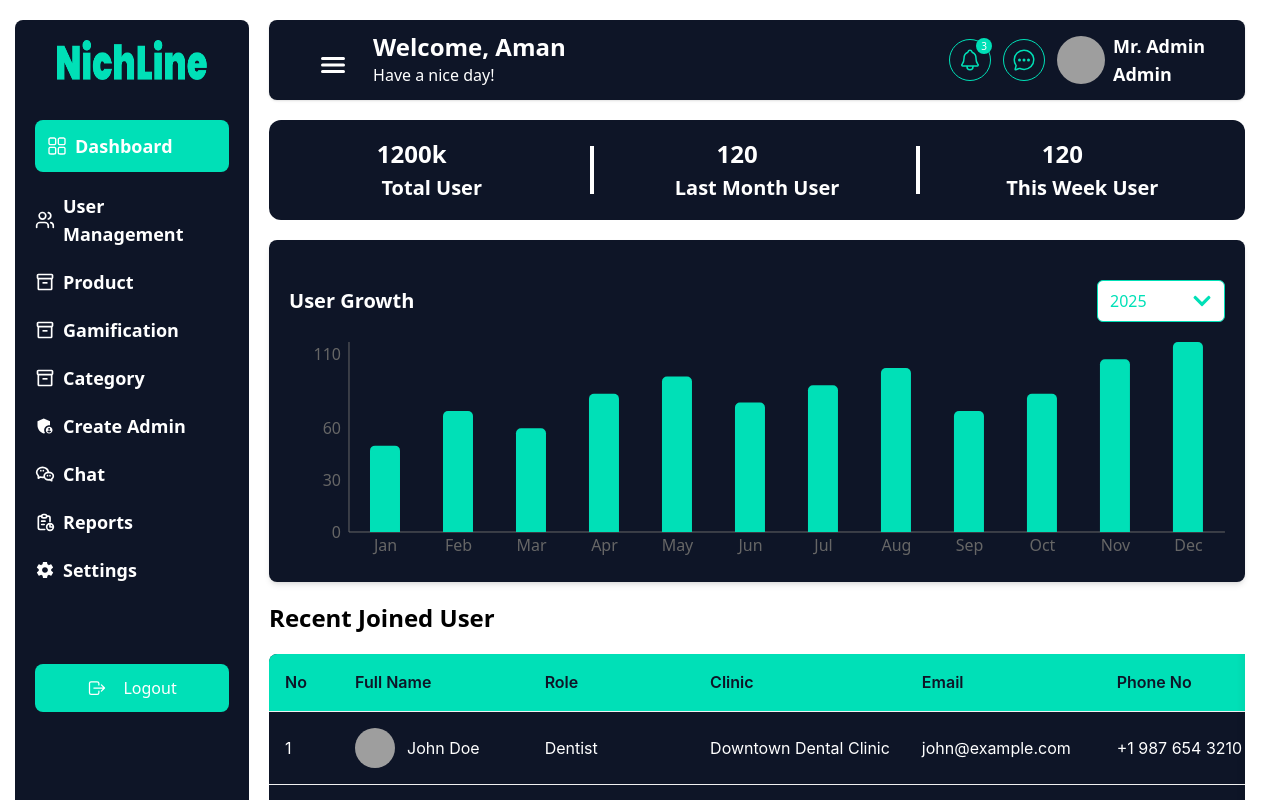
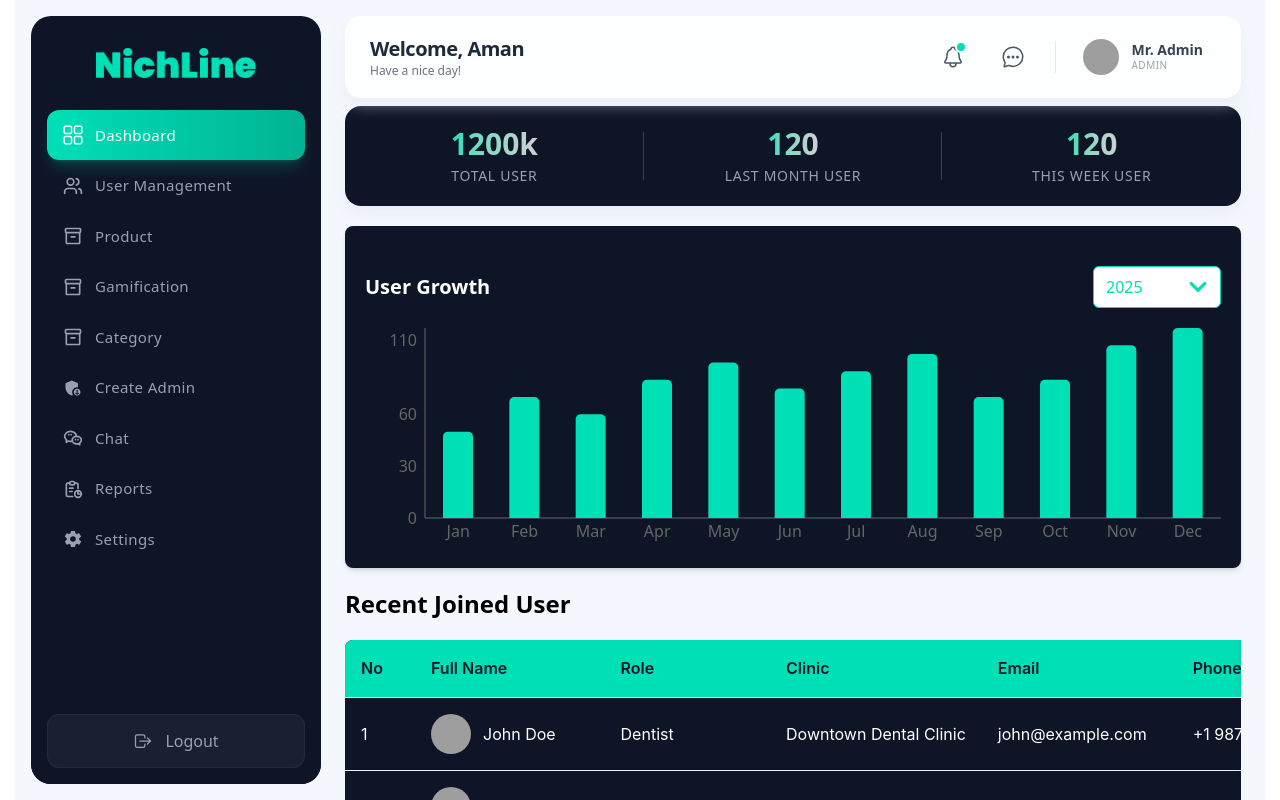
Before and after one commit to TAIJULAMAN/nicheLine-messaging-app-dashboard, a React (Vite) app: page / in a window 1280 px wide. Shown: the top 800 px of the page. Built offline with nearby package versions, Linux system fonts and the light colour scheme; grey boxes are pictures that could not be loaded.

Commit message:
refactor designes

```diff
--- a/src/layout/MainLayout.jsx
+++ b/src/layout/MainLayout.jsx
@@ -7,7 +7,6 @@ const MainLayout = () => {
   const [isSidebarOpen, setIsSidebarOpen] = useState(false);
   const location = useLocation();
 
-  // Ensure: initially closed on mobile, open on desktop (lg: 1024px)
   useEffect(() => {
     if (typeof window === "undefined" || typeof window.matchMedia !== "function") return;
     const mql = window.matchMedia("(min-width: 1024px)");
@@ -25,7 +24,6 @@ const MainLayout = () => {
 
   const toggleSidebar = () => setIsSidebarOpen(!isSidebarOpen);
 
-  // Auto-close sidebar on route change when on mobile
   useEffect(() => {
     if (typeof window === "undefined" || typeof window.matchMedia !== "function") return;
     const isDesktop = window.matchMedia("(min-width: 1024px)").matches;
@@ -35,19 +33,23 @@ const MainLayout = () => {
   }, [location.pathname]);
 
   return (
-    <div className="flex min-h-screen relative overflow-hidden">
-      {/* Mobile Overlay */}
+    <div className="flex h-screen w-full bg-[#f4f7fe] relative overflow-hidden">
       {isSidebarOpen && (
         <div
           onClick={toggleSidebar}
-          className="fixed inset-0 bg-black/30 backdrop-blur-[1px] z-40 lg:hidden"
+          className="fixed inset-0 bg-black/40 backdrop-blur-sm z-40 lg:hidden transition-opacity duration-300"
         />
       )}
+
       <Sidebar isOpen={isSidebarOpen} toggleSidebar={toggleSidebar} />
-      <div className="flex flex-col w-full overflow-hidden my-5">
+
+      {/* Main Content Wrapper */}
+      <div className="flex flex-col flex-1 h-full overflow-hidden relative">
         <MainHeader toggleSidebar={toggleSidebar} />
-        <main className="p-5 bg-white flex-1 overflow-auto">
-          <Outlet />
+        <main className="flex-1 overflow-x-hidden overflow-y-auto bg-[#f4f7fe] p-4 md:p-6 scroll-smooth">
+          <div className="mx-auto min-h-full">
+            <Outlet />
+          </div>
         </main>
       </div>
     </div>
--- a/src/pages/dashboard/DashboardPage.jsx
+++ b/src/pages/dashboard/DashboardPage.jsx
@@ -1,4 +1,4 @@
-import { FaChevronDown, FaUsers, FaVideo } from "react-icons/fa";
+import { FaChevronDown } from "react-icons/fa";
 import { useState } from "react";
 import dayjs from "dayjs";
 import RecentUsers from "../../components/dashboard/RecentUsers";
@@ -22,20 +22,20 @@ function DashboardPage() {
 
   return (
     <div className="flex flex-col">
-      <div className="grid grid-cols-1 md:grid-cols-3 whitespace-nowrap h-[100px] rounded-xl bg-[#0e1527] text-[#fff]">
-        <div className="relative flex flex-col justify-center items-center p-3 gap-1">
-          <p className=" text-2xl font-bold mr-10">1200k</p>
-          <p className="text-xl font-semibold">Total User</p>
-          <div className="hidden md:block absolute right-0 top-1/2 -translate-y-1/2 w-1 h-12 bg-white" />
+      <div className="grid grid-cols-1 md:grid-cols-3 gap-4 md:gap-0 whitespace-nowrap min-h-[100px] md:h-[100px] rounded-2xl bg-[#0e1527] text-[#fff] p-4 md:p-0 shadow-lg shadow-gray-200/50">
+        <div className="relative flex flex-col justify-center items-center p-3 gap-1 border-b border-gray-700 md:border-b-0">
+          <p className="text-3xl font-bold bg-gradient-to-r from-[#00E0B7] to-white/80 bg-clip-text text-transparent">1200k</p>
+          <p className="text-sm font-medium text-gray-400 uppercase tracking-wider">Total User</p>
+          <div className="hidden md:block absolute right-0 top-1/2 -translate-y-1/2 w-[1px] h-12 bg-gray-700" />
         </div>
-        <div className="relative flex flex-col justify-center items-center p-3 gap-1">
-          <p className="text-2xl font-bold mr-10">120</p>
-          <p className="text-xl font-semibold">Last Month User</p>
-          <div className="hidden md:block absolute right-0 top-1/2 -translate-y-1/2 w-1 h-12 bg-white" />
+        <div className="relative flex flex-col justify-center items-center p-3 gap-1 border-b border-gray-700 md:border-b-0">
+          <p className="text-3xl font-bold bg-gradient-to-r from-[#00E0B7] to-white/80 bg-clip-text text-transparent">120</p>
+          <p className="text-sm font-medium text-gray-400 uppercase tracking-wider">Last Month User</p>
+          <div className="hidden md:block absolute right-0 top-1/2 -translate-y-1/2 w-[1px] h-12 bg-gray-700" />
         </div>
         <div className="flex flex-col justify-center items-center p-3 gap-1">
-          <p className="text-2xl font-bold mr-10">120</p>
-          <p className="text-xl font-semibold">This Week User</p>
+          <p className="text-3xl font-bold bg-gradient-to-r from-[#00E0B7] to-white/80 bg-clip-text text-transparent">120</p>
+          <p className="text-sm font-medium text-gray-400 uppercase tracking-wider">This Week User</p>
         </div>
       </div>
 
--- a/src/shared/MainHeader/MainHeader.jsx
+++ b/src/shared/MainHeader/MainHeader.jsx
@@ -7,56 +7,60 @@ const MainHeader = ({ toggleSidebar }) => {
   const navigate = useNavigate();
 
   return (
-    <div className="relative w-full px-5">
-      <header className="bg-[#0e1527] shadow-sm rounded-lg">
-        <div className="flex justify-between items-center px-5 md:px-10 h-[80px]">
-          <div>
+    <div className="sticky top-0 z-30 mx-0 md:top-4 md:mx-6">
+      <header className="bg-white/90 md:bg-white/80 backdrop-blur-md shadow-sm md:shadow-lg md:shadow-gray-200/50 rounded-b-2xl md:rounded-2xl border-b md:border border-white/50 transition-all duration-300">
+        <div className="flex justify-between items-center px-4 md:px-6 h-[70px] md:h-[80px]">
+          <div className="flex items-center gap-4">
             <button
               onClick={toggleSidebar}
               aria-label="Toggle sidebar"
-              className="p-2 rounded hover:opacity-80 focus:outline-none cursor-pointer"
+              className="p-2 rounded-lg hover:bg-gray-100 text-gray-600 transition-colors focus:outline-none cursor-pointer lg:hidden"
             >
-              <IoMenu className="w-8 h-8 text-white" />
+              <IoMenu className="w-6 h-6" />
             </button>
-            <div className="hidden md:inline-block ml-4 text-white">
-              <h1 className="text-white text-2xl font-bold">Welcome, Aman</h1>
-              <p>Have a nice day!</p>
+            <div className="hidden md:block">
+              <h1 className="text-gray-800 text-xl font-bold tracking-tight">Welcome, Aman</h1>
+              <p className="text-gray-500 text-xs font-medium">Have a nice day!</p>
             </div>
           </div>
-          <div className="flex items-center gap-3">
+
+          <div className="flex items-center gap-4">
             {/* Notification */}
             <button
               type="button"
               aria-label="Notifications"
               onClick={() => navigate('/notifications')}
-              className="relative p-2 rounded-full border border-[#00e0b7]"
+              className="relative p-2.5 rounded-full hover:bg-gray-100 transition-colors active:scale-95 duration-200"
             >
-              <IoNotificationsOutline className="w-6 h-6 text-[#00e0b7]" />
-              <span className="absolute -top-0.5 -right-0.5 inline-flex h-4 min-w-4 items-center justify-center rounded-full bg-[#00e0b7] text-white text-[10px] px-1 leading-none">3</span>
+              <IoNotificationsOutline className="w-6 h-6 text-gray-600" />
+              <span className="absolute top-2 right-2.5 h-2 w-2 rounded-full bg-[#00E0B7] ring-2 ring-white"></span>
             </button>
             {/* Chat */}
             <button
               type="button"
               aria-label="Open chat"
               onClick={() => navigate('/chat')}
-              className="p-2 rounded-full border border-[#00e0b7]"
+              className="relative p-2.5 rounded-full hover:bg-gray-100 transition-colors active:scale-95 duration-200"
             >
-              <IoChatbubbleEllipsesOutline className="w-6 h-6 text-[#00e0b7]" />
+              <IoChatbubbleEllipsesOutline className="w-6 h-6 text-gray-600" />
             </button>
+
+            <div className="h-8 w-[1px] bg-gray-200 mx-1 hidden md:block"></div>
+
             <div
               onClick={() => navigate("/profile")}
-              className="flex items-center gap-2 cursor-default"
+              className="flex items-center gap-3 cursor-pointer p-1.5 pr-3 rounded-full hover:bg-gray-50 border border-transparent hover:border-gray-200 transition-all duration-300"
             >
               <img
                 src="https://avatar.iran.liara.run/public/31"
-                className="w-8 md:w-12 h-8 md:h-12 object-cover rounded-full"
+                className="w-9 h-9 object-cover rounded-full ring-2 ring-white shadow-sm"
                 alt="User Avatar"
               />
-              <div className="hidden md:block">
-                <h3 className="text-white text-lg font-semibold">
+              <div className="hidden md:block text-left">
+                <h3 className="text-sm font-bold text-gray-700 leading-tight">
                   Mr. Admin
                 </h3>
-                <p className="text-white text-lg font-semibold">Admin</p>
+                <p className="text-[10px] font-medium text-gray-400 uppercase tracking-wider">Admin</p>
               </div>
             </div>
           </div>
--- a/src/shared/Sidebar/Sidebar.jsx
+++ b/src/shared/Sidebar/Sidebar.jsx
@@ -13,146 +13,65 @@ const Sidebar = ({ isOpen, toggleSidebar }) => {
 
   return (
     <div
-      className={`bg-[#0E1527] text-white h-screen overflow-y-auto my-5 rounded-lg py-5 md:py-0 z-50 transition-all duration-300 transform overflow-hidden
-        w-[80%] sm:w-[70%] md:w-[50%] ${isOpen ? "lg:w-68 xl:w-72" : "lg:w-0"}
-        ${isOpen ? "translate-x-0" : "-translate-x-full"} ${
-        isOpen ? "lg:translate-x-0" : "lg:-translate-x-full"
-      }
-        fixed top-0 left-0
-        lg:static
+      className={`bg-[#0E1527] flex flex-col transition-all duration-300 z-50
+        fixed top-0 bottom-0 left-0 w-[280px] shadow-2xl
+        ${isOpen ? "translate-x-0" : "-translate-x-full"}
+
+        lg:static lg:w-[290px] lg:translate-x-0 lg:h-[calc(100vh-2rem)] lg:my-4 lg:ml-4 lg:rounded-[20px] lg:shadow-none
       `}
     >
+      {/* Scrollable Content Area */}
+      <div className="flex-1 overflow-y-auto overflow-x-hidden scrollbar-none">
         {/* Close Button (Mobile Only) */}
         <button
           onClick={toggleSidebar}
-        className="absolute top-4 right-4 lg:hidden text-white bg-[#00E0B7] focus:outline-none p-2 rounded-full"
+          className="absolute top-4 right-4 lg:hidden text-white bg-[#00E0B7]/20 hover:bg-[#00E0B7]/30 transition-colors p-2 rounded-full backdrop-blur-sm z-50"
         >
-        <IoCloseSharp />
+          <IoCloseSharp className="w-5 h-5 text-[#00E0B7]" />
         </button>
 
         {/* Logo */}
-      <div className="flex justify-center items-center gap-2 px-5 mt-2 md:mt-5">
-        <img src="/logo.png" className="w-[150px] h-[40px]" alt="User Avatar" />
+        <div className="flex justify-center items-center py-8">
+          <img src="/logo.png" className="w-[160px] object-contain transition-transform hover:scale-105 duration-300" alt="Logo" />
         </div>
 
         {/* Sidebar Menu */}
-      <ul className="mt-10 px-5 text-[10px]">
-        <Link to="/">
+        <ul className="px-4 space-y-1 pb-24">
+          {[
+            { path: "/", icon: RxDashboard, label: "Dashboard" },
+            { path: "/user-details", icon: LuUsers, label: "User Management" },
+            { path: "/product", icon: MdOutlineInventory2, label: "Product" },
+            { path: "/gamification", icon: MdOutlineInventory2, label: "Gamification" },
+            { path: "/category", icon: MdOutlineInventory2, label: "Category" },
+            { path: "/create-admin", icon: MdAdminPanelSettings, label: "Create Admin" },
+            { path: "/chat", icon: TbBrandWechat, label: "Chat" },
+            { path: "/reports", icon: TbReport, label: "Reports" },
+            { path: "/settings", icon: IoMdSettings, label: "Settings" },
+          ].map((item) => (
+            <Link to={item.path} key={item.path}>
               <li
-            className={`flex items-center gap-2 cursor-pointer transition-all duration-300 ease-in-out ${
-              isActive("/")
-                ? "bg-[#00E0B7] text-white px-3 py-3 rounded-lg"
-                : ""
+                className={`flex items-center gap-3 px-4 py-3.5 rounded-xl cursor-pointer transition-all duration-300 group relative overflow-hidden ${isActive(item.path)
+                  ? "bg-gradient-to-r from-[#00E0B7] to-[#00b392] text-white shadow-lg shadow-[#00E0B7]/20"
+                  : "text-gray-400 hover:text-white hover:bg-white/5"
                   }`}
               >
-            <RxDashboard className="w-5 h-5" />
-            <p className="text-lg font-semibold">Dashboard</p>
+                <item.icon className={`w-5 h-5 transition-transform duration-300 ${isActive(item.path) ? "scale-110" : "group-hover:scale-110"}`} />
+                <p className="text-[15px] font-medium tracking-wide">{item.label}</p>
+                {isActive(item.path) && (
+                  <div className="absolute inset-0 bg-white/10 opacity-0 group-hover:opacity-100 transition-opacity duration-300" />
+                )}
               </li>
             </Link>
-        <Link to="/user-details">
-          <li
-            className={`flex items-center gap-2 mt-5 cursor-pointer transition-all duration-300 ease-in-out ${
-              isActive("/user-details")
-                ? "bg-[#00E0B7] text-white px-3 py-3 rounded-lg"
-                : ""
-            }`}
-          >
-            <LuUsers className="w-5 h-5" />
-            <p className="text-lg font-semibold">User Management</p>
-          </li>
-        </Link>
-        <Link to="/product">
-          <li
-            className={`flex items-center gap-2 mt-5 cursor-pointer transition-all duration-300 ease-in-out ${
-              isActive("/product")
-                ? "bg-[#00E0B7] text-white px-3 py-3 rounded-lg"
-                : ""
-            }`}
-          >
-            <MdOutlineInventory2 className="w-5 h-5" />
-            <p className="text-lg font-semibold">Product</p>
-          </li>
-        </Link>
-        <Link to="/gamification">
-          <li
-            className={`flex items-center gap-2 mt-5 cursor-pointer transition-all duration-300 ease-in-out ${
-              isActive("/gamification")
-                ? "bg-[#00E0B7] text-white px-3 py-3 rounded-lg"
-                : ""
-            }`}
-          >
-            <MdOutlineInventory2 className="w-5 h-5" />
-            <p className="text-lg font-semibold">Gamification</p>
-          </li>
-        </Link>
-        <Link to="/category">
-          <li
-            className={`flex items-center gap-2 mt-5 cursor-pointer transition-all duration-300 ease-in-out ${
-              isActive("/category")
-                ? "bg-[#00E0B7] text-white px-3 py-3 rounded-lg"
-                : ""
-            }`}
-          >
-            <MdOutlineInventory2 className="w-5 h-5" />
-            <p className="text-lg font-semibold">Category</p>
-          </li>
-        </Link>
-        <Link to="/create-admin">
-          <li
-            className={`flex items-center gap-2 mt-5 cursor-pointer transition-all duration-300 ease-in-out ${
-              isActive("/create-admin")
-                ? "bg-[#00E0B7] text-white px-3 py-3 rounded-lg"
-                : ""
-            }`}
-          >
-            <MdAdminPanelSettings className="w-5 h-5" />
-            <p className="text-lg font-semibold">Create Admin</p>
-          </li>
-        </Link>
-        <Link to="/chat">
-          <li
-            className={`flex items-center gap-2 mt-5 cursor-pointer transition-all duration-300 ease-in-out ${
-              isActive("/chat")
-                ? "bg-[#00E0B7] text-white px-3 py-3 rounded-lg"
-                : ""
-            }`}
-          >
-            <TbBrandWechat className="w-5 h-5" />
-            <p className="text-lg font-semibold">Chat</p>
-          </li>
-        </Link>
-        <Link to="/reports">
-          <li
-            className={`flex items-center gap-2 mt-5 cursor-pointer transition-all duration-300 ease-in-out ${
-              isActive("/reports")
-                ? "bg-[#00E0B7] text-white px-3 py-3 rounded-lg"
-                : ""
-            }`}
-          >
-            <TbReport className="w-5 h-5 text-lg font-semibold" />
-            <p className="text-lg font-semibold">Reports</p>
-          </li>
-        </Link>
-        <Link to="/settings">
-          <li
-            className={`flex items-center gap-2 mt-5 cursor-pointer transition-all duration-300 ease-in-out ${
-              isActive("/settings")
-                ? "bg-[#00E0B7] text-white px-3 py-3 rounded-lg"
-                : ""
-            }`}
-          >
-            <IoMdSettings className="w-5 h-5 text-lg font-semibold" />
-            <p className="text-lg font-semibold">Settings</p>
-          </li>
-        </Link>
+          ))}
         </ul>
+      </div>
 
-      {/* Logout Button */}
-      <div className="absolute mt-8 md:mt-20 mmd:mt-20 w-full px-5">
+      {/* Logout Button (Fixed at bottom) */}
+      <div className="p-4 bg-[#0E1527] absolute bottom-0 w-full rounded-b-[20px] bg-gradient-to-t from-[#0E1527] via-[#0E1527] to-transparent">
         <Link to="/sign-in">
-          <button className="flex items-center gap-4 w-full py-3 rounded-lg bg-[#00E0B7]  px-3 duration-200 text-white justify-center ">
-            <IoLogOutOutline className="w-5 h-5 font-bold" />
-            <span>Logout</span>
+          <button className="flex items-center justify-center gap-3 w-full py-3.5 rounded-xl bg-white/5 hover:bg-[#ff4757]/10 text-gray-400 hover:text-[#ff4757] border border-white/5 hover:border-[#ff4757]/20 transition-all duration-300 group">
+            <IoLogOutOutline className="w-5 h-5 group-hover:rotate-180 transition-transform duration-500" />
+            <span className="font-medium">Logout</span>
           </button>
         </Link>
       </div>
```
Also changed, not shown: 1 other file (tests, documents, lock files or other folders). Lines whose indentation alone changed are shown as unchanged.
